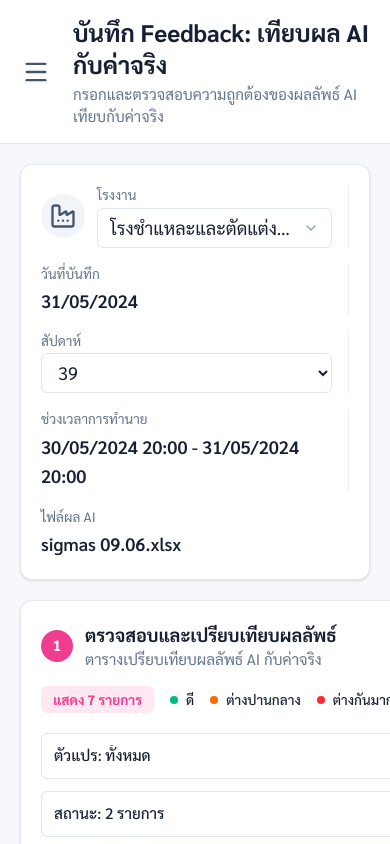
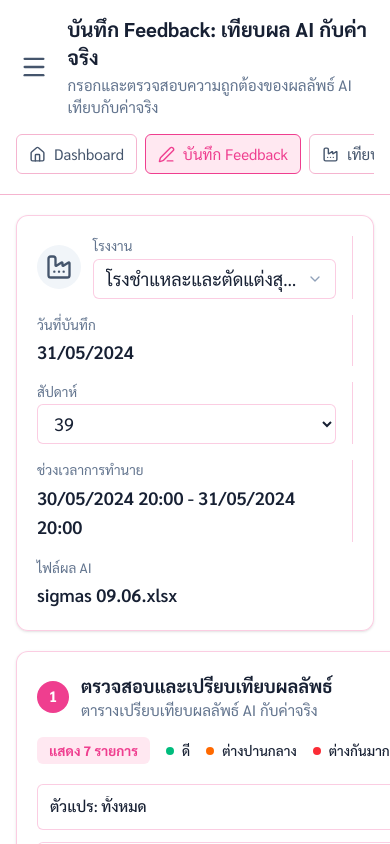
Before and after one commit to chpj28-web/AI-Feedback, a Next.js app: page / in a window 390 px wide. Shown: the top 844 px of the page. Built offline with nearby package versions, Linux system fonts and the light colour scheme.

Commit message:
Add soft background and mobile navigation

```diff
--- a/src/app/globals.css
+++ b/src/app/globals.css
@@ -20,6 +20,51 @@ body {
   line-height: 1.65;
 }
 
+.app-background {
+  position: relative;
+  background:
+    linear-gradient(rgba(255, 250, 253, 0.88), rgba(255, 250, 253, 0.92)),
+    url("/background.png") center / cover fixed no-repeat;
+}
+
+.app-background::before {
+  content: "";
+  position: fixed;
+  inset: 0;
+  pointer-events: none;
+  background: rgba(255, 255, 255, 0.34);
+  backdrop-filter: saturate(0.88) brightness(1.07);
+}
+
+.app-background :is(.bg-white, .bg-white\/90, .bg-white\/95) {
+  background-color: rgba(255, 255, 255, 0.92);
+}
+
+.app-background .border-\[\#e3e8f0\],
+.app-background .border-\[\#dfe6ef\],
+.app-background .border-\[\#edf1f6\],
+.app-background .border-\[\#e8edf4\],
+.app-background .border-\[\#e2e8f0\],
+.app-background .border-\[\#e1e7ef\] {
+  border-color: rgba(239, 62, 143, 0.26);
+}
+
+@media (max-width: 768px) {
+  .app-background {
+    background:
+      linear-gradient(rgba(255, 250, 253, 0.93), rgba(255, 250, 253, 0.96)),
+      url("/background.png") left bottom / auto 100% fixed no-repeat;
+  }
+
+  table {
+    font-size: 15px;
+  }
+
+  .text-sm {
+    font-size: 0.9rem;
+  }
+}
+
 button,
 input,
 select,
--- a/src/app/page.tsx
+++ b/src/app/page.tsx
@@ -956,19 +956,19 @@ export default function Home() {
   }
 
   return (
-    <main className="min-h-screen bg-[#f6f8fb] text-[#172033]">
-      <div className="grid min-h-screen lg:grid-cols-[260px_1fr]">
+    <main className="app-background min-h-screen text-[#172033]">
+      <div className="relative z-10 grid min-h-screen lg:grid-cols-[260px_1fr]">
         <Sidebar activeTab={activeTab} setActiveTab={setActiveTab} />
 
         <section className="min-w-0">
-          <header className="sticky top-0 z-20 border-b border-[#e2e8f0] bg-white/95 backdrop-blur">
-            <div className="flex min-h-24 items-center justify-between gap-4 px-5 py-4 sm:px-8">
-              <div className="flex items-center gap-5">
+          <header className="sticky top-0 z-20 border-b border-[#f5b4cf] bg-white/90 backdrop-blur">
+            <div className="flex min-h-24 flex-col items-start justify-between gap-4 px-4 py-4 sm:px-8 xl:flex-row xl:items-center">
+              <div className="flex w-full items-center gap-4 xl:w-auto xl:gap-5">
                 <button className="grid size-11 place-items-center rounded-md text-slate-600 hover:bg-slate-100">
                   <Menu size={28} />
                 </button>
                 <div>
-                  <h1 className="text-2xl font-bold">
+                  <h1 className="text-xl font-bold leading-snug sm:text-2xl">
                     {activeTab === "upload"
                       ? "อัปโหลดผล AI"
                       : activeTab === "transfer"
@@ -1008,10 +1008,11 @@ export default function Home() {
                   วิธีใช้งาน
                 </TopButton>
               </div>
+              <MobileTabBar activeTab={activeTab} setActiveTab={setActiveTab} />
             </div>
           </header>
 
-          <div className="space-y-5 px-5 py-5 sm:px-8">
+          <div className="space-y-5 px-4 py-5 sm:px-8">
             {activeTab === "upload" ? (
               <UploadAiPanel
                 data={data}
@@ -1141,6 +1142,44 @@ function Sidebar({
         </button>
       </div>
     </aside>
+  );
+}
+
+function MobileTabBar({
+  activeTab,
+  setActiveTab,
+}: {
+  activeTab: AppTab;
+  setActiveTab: (tab: AppTab) => void;
+}) {
+  const tabs = navItems.filter((item): item is typeof item & { tab: AppTab } => "tab" in item);
+
+  return (
+    <div className="flex w-full gap-2 overflow-x-auto pb-1 lg:hidden">
+      {tabs.map((item) => {
+        const Icon = item.icon;
+        const active =
+          activeTab === "feedback"
+            ? item.label === "บันทึก Feedback"
+            : item.tab === activeTab;
+
+        return (
+          <button
+            key={item.label}
+            className={`flex h-10 shrink-0 items-center gap-2 rounded-md border px-3 text-sm font-bold ${
+              active
+                ? "border-[#ef3e8f] bg-[#ffe8f1] text-[#ef3e8f]"
+                : "border-[#f5b4cf] bg-white/90 text-slate-600"
+            }`}
+            type="button"
+            onClick={() => setActiveTab(item.tab)}
+          >
+            <Icon size={17} />
+            {item.label}
+          </button>
+        );
+      })}
+    </div>
   );
 }
 
```
Also changed, not shown: public/background.png (added).
